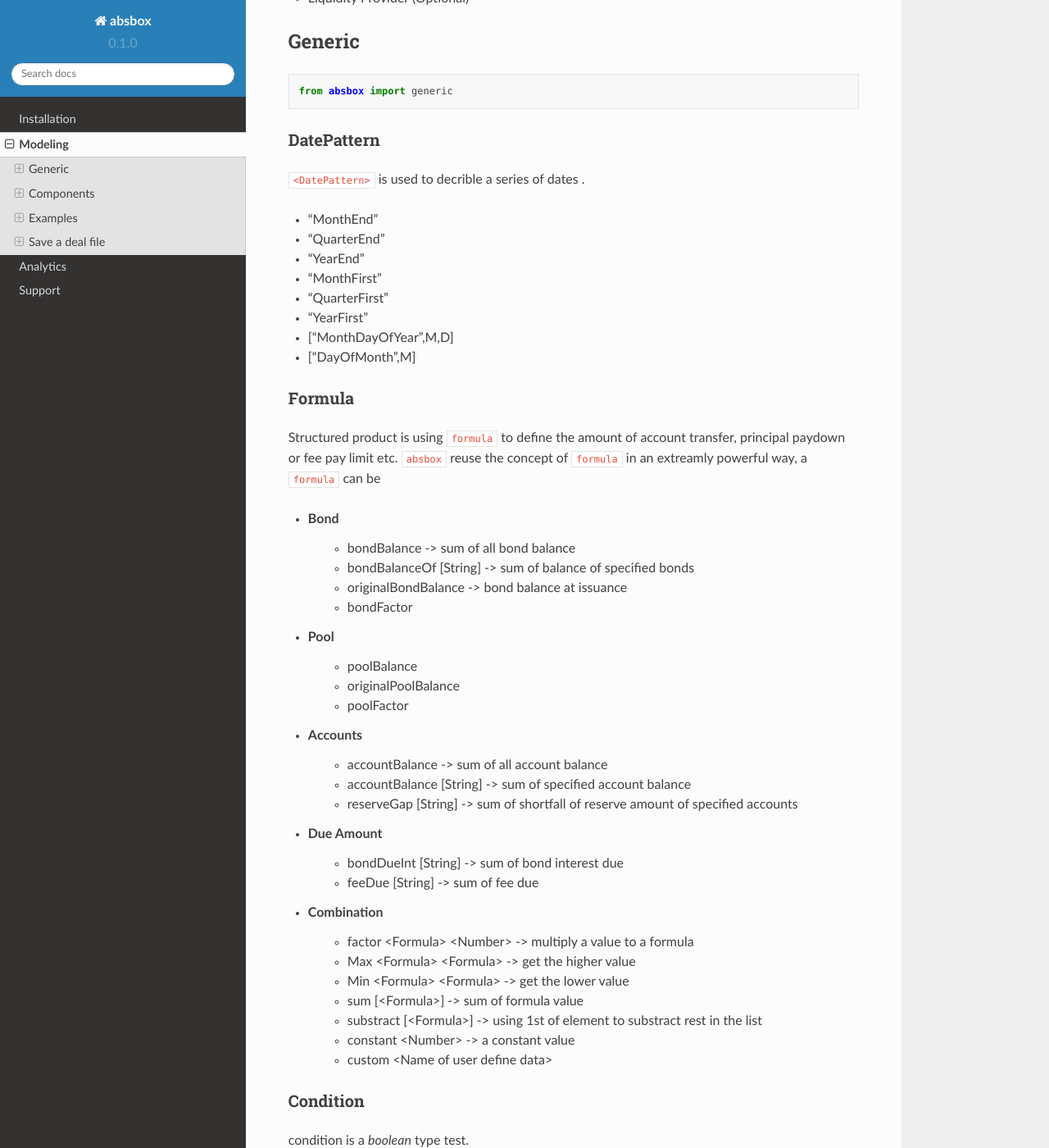
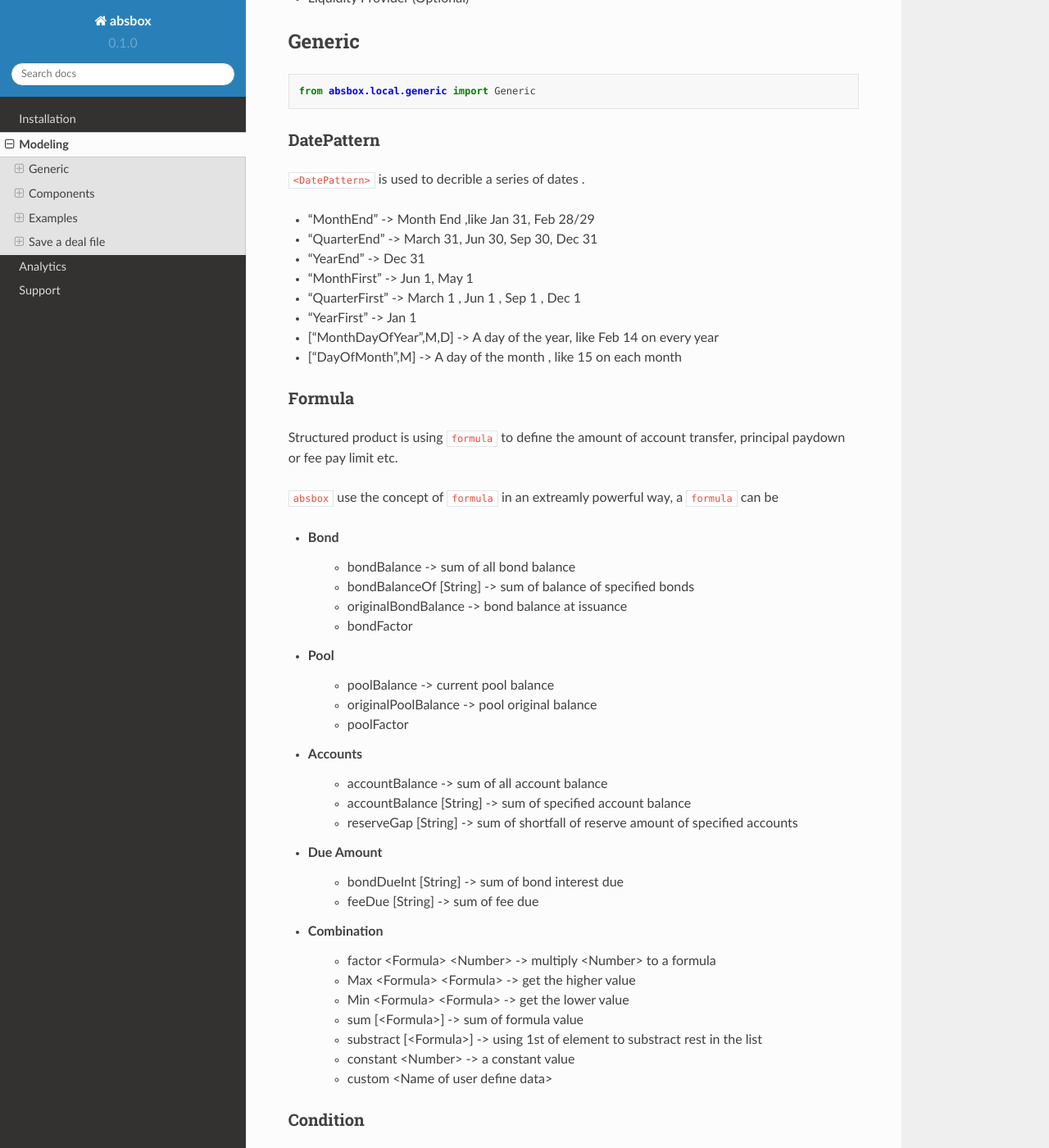
Before and after one commit to yellowbean/absbox-doc, a Sphinx documentation site: the page built from docs/source/modeling.rst, in a window 1280 px wide and 1400 px high, scrolled down 586 px. Shown: the whole window at 82% size. Built offline with Sphinx 7.4.7 and the Read the Docs theme 2.0.0, drawn with Linux system fonts in a browser that asks for light colours; some of the changed text lies outside the part shown.

Commit message:
add comments and fix import at first line

```diff
--- a/docs/source/modeling.rst
+++ b/docs/source/modeling.rst
@@ -24,27 +24,28 @@ Generic
 ===========
 .. code-block:: python
 
-    from absbox import generic
+    from absbox.local.generic import Generic
 
 DatePattern
 -------------
 
 ``<DatePattern>`` is used to decrible a series of dates .
 
-* "MonthEnd"
-* "QuarterEnd"
-* "YearEnd"
-* "MonthFirst"
-* "QuarterFirst"
-* "YearFirst"
-* ["MonthDayOfYear",M,D]
-* ["DayOfMonth",M]
+* "MonthEnd"  -> Month End ,like Jan 31, Feb 28/29
+* "QuarterEnd"  -> March 31, Jun 30, Sep 30, Dec 31
+* "YearEnd" -> Dec 31
+* "MonthFirst"  -> Jun 1, May 1
+* "QuarterFirst" -> March 1 , Jun 1 , Sep 1 , Dec 1
+* "YearFirst" -> Jan 1
+* ["MonthDayOfYear",M,D] -> A day of the year, like Feb 14 on every year
+* ["DayOfMonth",M] -> A day of the month , like 15 on each month
 
 Formula
 ---------
 
 Structured product is using ``formula`` to define the amount of account transfer, principal paydown or fee pay limit etc.
-``absbox`` reuse the concept of ``formula`` in an extreamly powerful way, a ``formula`` can be
+
+``absbox`` use the concept of ``formula`` in an extreamly powerful way, a ``formula`` can be
 
 * Bond
     * bondBalance -> sum of all bond balance
@@ -52,8 +53,8 @@ Structured product is using ``formula`` to define the amount of account transfer
     * originalBondBalance -> bond balance at issuance
     * bondFactor
 * Pool
-    * poolBalance
-    * originalPoolBalance
+    * poolBalance  -> current pool balance
+    * originalPoolBalance  -> pool original balance
     * poolFactor
 * Accounts
     * accountBalance -> sum of all account balance
@@ -62,8 +63,9 @@ Structured product is using ``formula`` to define the amount of account transfer
 * Due Amount
     * bondDueInt [String] -> sum of bond interest due
     * feeDue [String] -> sum of fee due
+
 * Combination
-    * factor <Formula> <Number> -> multiply a value to a formula
+    * factor <Formula> <Number> -> multiply <Number> to a formula
     * Max <Formula> <Formula> -> get the higher value
     * Min <Formula> <Formula> -> get the lower value
     * sum [<Formula>] -> sum of formula value
@@ -175,13 +177,14 @@ syntax: ``({fee name} , {fee description} )``, fees fall into types:
 Pool
 ---------
 
-a ``Pool`` represents a set of assets ,which generate cashflows to support expenses and liabilities.
+``Pool`` represents a set of assets ,which generate cashflows to support expenses and liabilities.
 
 * it can either has a loan level ``asset`` or ``projected cashflow``
 * other optional fields like `issuance balance`
 
 Mortgage
 ^^^^^^^^^^^
+`Mortgage` is a loan with level pay at each payment period.
 
 .. code-block:: python
 
@@ -199,6 +202,8 @@ Mortgage
 
 Loan
 ^^^^^^^^^^
+`Loan` is type of asset which has interest only and a lump sum principal payment at end
+
 
 .. code-block:: python
 
@@ -216,6 +221,8 @@ Loan
 
 Lease
 ^^^^^^^^^
+
+`Lease` is an asset with have evenly distributed rental as income or step up feature on the rental over the projection timeline.
 
 .. code-block:: python
 
@@ -331,7 +340,7 @@ There is one extra attribute to set : `type`
                                            ,{"fixReserve":100}]}
                                     ,{"fixReserve":150}]})
 
-Interest/Cash investment
+Interest/Cash Investment
 ^^^^^^^^^^^^^^^^^^^^^^^^^^
 
 model the interest or short-term investment income in the account.
```
Also changed, not shown: other parts of docs/source/modeling.rst (+3 -1 lines).
